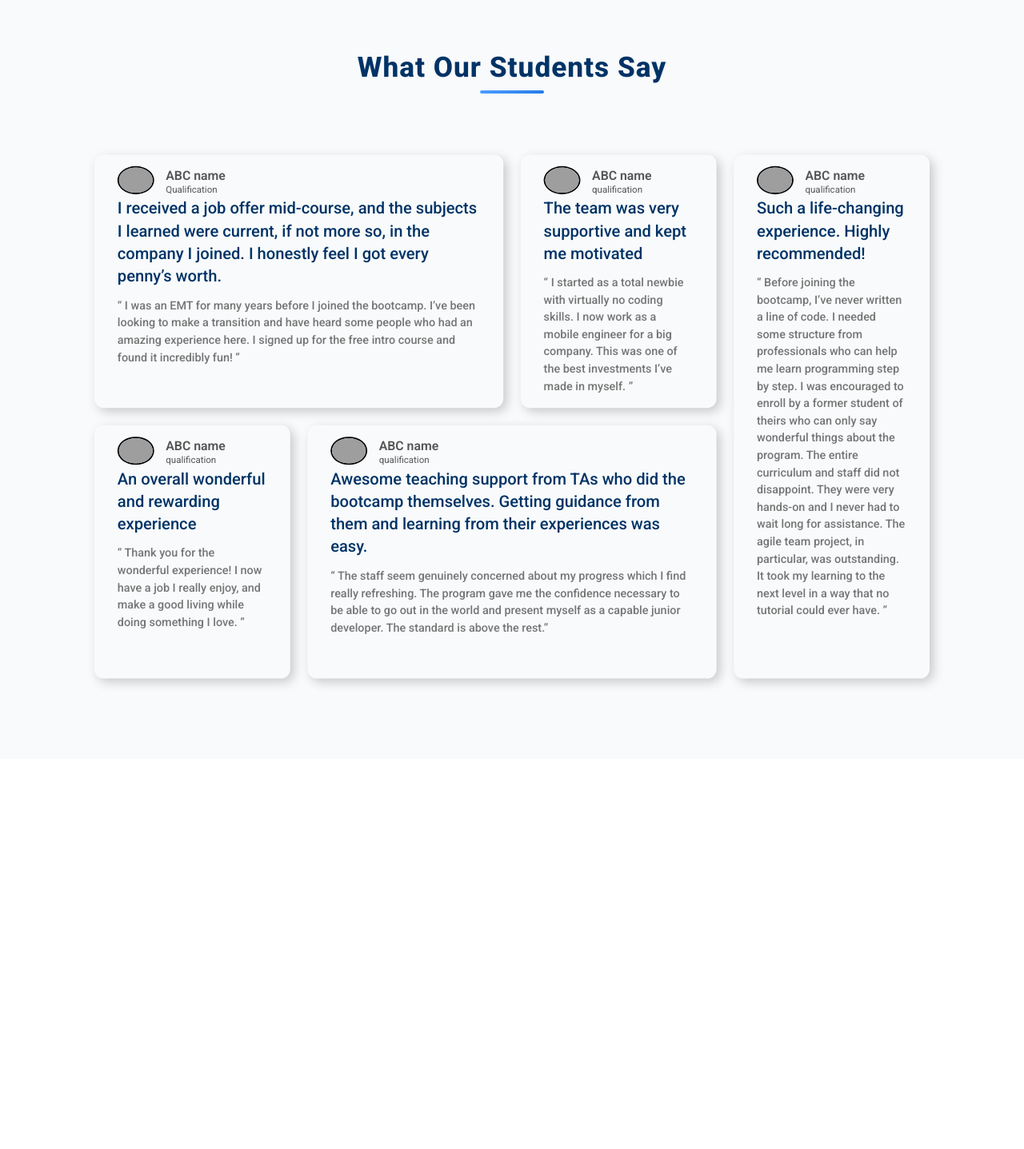
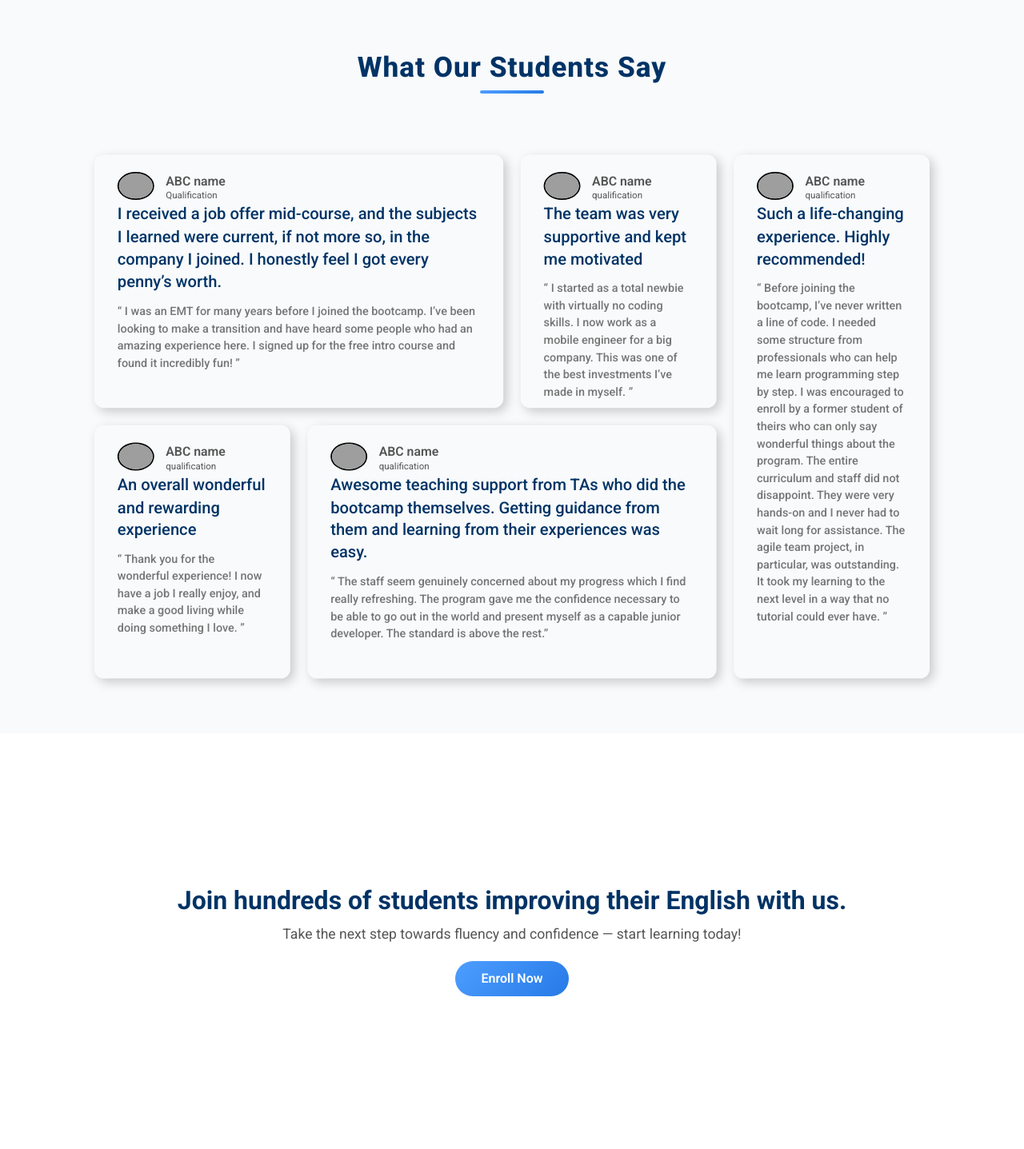
Before and after one commit to umernadim/english-language-center, a PHP site: page / in a window 1280 px wide. Shown: the part 3015-4452 px from the top of the page at 80% size. Before the commit the page ends 3876 px from the top, so only its background shows below. Run offline with PHP 8.4, Linux system fonts and the light colour scheme; some libraries are stand-ins or nearby versions; some web fonts are replaced; grey boxes are pictures that could not be loaded.

Commit message:
CTA section added

```diff
--- a/assets/css/style.css
+++ b/assets/css/style.css
@@ -529,17 +529,12 @@ nav #menuBtn {
 #testimonial-section {
     width: 100%;
     min-height: 100vh;
-    /* background: #EDF2F8; */
     display: flex;
     align-items: center;
     justify-content: center;
     flex-direction: column;
-    /* background: linear-gradient(135deg,
-            #e0f3ff 0%,
-            #fdfbfb 50%,
-            #fff6eb 100%); */
-            background: #F8FAFB;
-    padding: 4rem 0;
+    background: #F8FAFB;
+    padding: 4rem 0 2rem;
 }
 
 #testimonial-section h2 {
@@ -560,12 +555,8 @@ nav #menuBtn {
 }
 
 #testimonial-section .eachdiv {
-    padding: 1rem 2rem;
+    padding: 1.5rem 2rem;
     border-radius: 0.8rem;
-        /* background: linear-gradient(135deg,
-            #e0f3ff 0%,
-            #fdfbfb 50%,
-            #fff6eb 100%); */
     box-shadow: 5px 5px 15px rgba(0, 0, 0, 0.2);
 }
 
@@ -670,11 +661,89 @@ nav #menuBtn {
     #testimonial-section .attribution {
         position: relative;
     }
+
+    #testimonial-section .review h4 {
+    font-size: 1.2rem;
+}
+
 }
 
 
+/* code for CTA section  */
+#cta-section {
+    min-height: 65vh;
+    width: 100%;
+  /* background: linear-gradient(135deg, #e0f3ff 0%, #fdfbfb 50%, #fff6eb 100%); */
+  /* background: rgb(230, 178, 118); */
+  /* padding: 4rem 2rem; */
+  text-align: center;
+  display: flex;
+  justify-content: center;
+  align-items: center;
+}
 
+.cta-container {
+  /* max-width: 900px; */
+  /* background-color: #ffffffcc; */
+  /* padding: 3rem 2rem; */
+  /* border-radius: 20px; */
+  /* box-shadow: 0 8px 20px rgba(0, 0, 0, 0.08); */
+  height: 100%;
+  width: 100%;
+}
 
+.cta-container h2 {
+  font-size: 2rem;
+  color: var(--txt-color2);
+  margin-bottom: 0.8rem;
+  font-weight: 700;
+}
+
+.cta-container p {
+  color: var(--text-color-d);
+  font-size: 1.1rem;
+  margin-bottom: 1.5rem;
+}
+
+.cta-btn {
+  display: inline-block;
+  padding: 0.8rem 2rem;
+  background: var(--btn-color);
+  color: var(--txt-color-l);
+  border-radius: 50px;
+  font-weight: 600;
+  text-decoration: none;
+  transition: all 0.3s ease;
+}
+
+.cta-btn:hover {
+  background: var(--btn-hover-color);
+}
+
+@media screen and (max-width: 768px) {
+    #cta-section {
+    min-height: 55vh;
+}
+
+.cta-container {
+  padding: 1.2rem;
+}
+
+.cta-container h2 {
+  font-size: 2rem;
+  margin-bottom: 1.2rem;
+}
+
+.cta-container p {
+  font-size: 1.2rem;
+  margin-bottom: 2rem;
+}
+
+.cta-btn {
+  padding: 0.9rem 2rem;
+    font-size: 1.2rem;
+}
+}
 
 
 
--- a/index.html
+++ b/index.html
@@ -263,7 +263,7 @@
 
     <!-- code for the testimonial section  -->
     <section id="testimonial-section">
-        <h2>What Our Students Say</h2>
+      <h2>What Our Students Say</h2>
       <div class="underline"></div>
       <div class="innerdiv">
         <!-- div1 -->
@@ -400,6 +400,18 @@
       </div>
     </section>
 
+    <!-- code for CTA section  -->
+    <section id="cta-section">
+      <div class="cta-container">
+        <h2>Join hundreds of students improving their English with us.</h2>
+        <p>
+          Take the next step towards fluency and confidence — start learning
+          today!
+        </p>
+        <a href="contact.html" class="cta-btn">Enroll Now</a>
+      </div>
+    </section>
+
     <script src="assets/js/script.js"></script>
   </body>
 </html>
```
